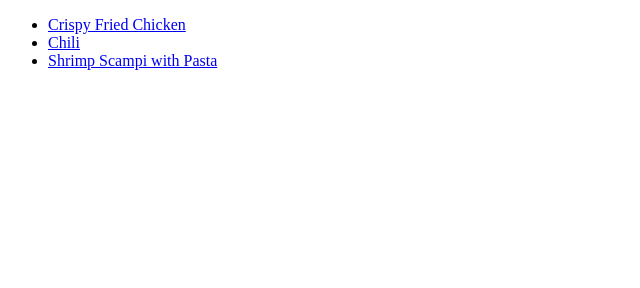
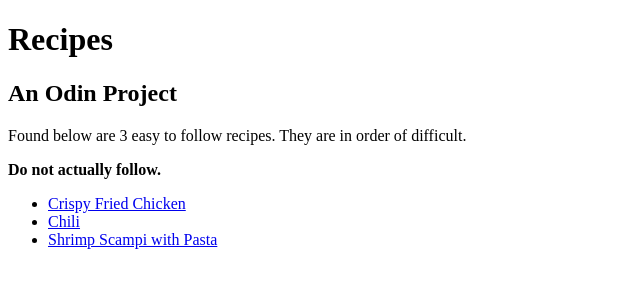
Before and after one commit to taztheprogrammer/odin-recipes, a plain HTML site: page index.html in a window 1280 px wide. Shown: the whole page, without its empty margins (0-640 px from the left). Drawn offline with Linux system fonts and the light colour scheme.

Commit message:
Added h1, h2, and p to index.html.
This concludes the project.

```diff
--- a/index.html
+++ b/index.html
@@ -6,6 +6,10 @@
         <title>Odin-recipes</title>
     </head>
     <body>
+        <h1>Recipes</h1>
+        <h2>An Odin Project</h2>
+        <p>Found below are 3 easy to follow recipes. They are in order of difficult. <br> </p>
+        <p><b>Do not actually follow.</b></p>
         <ul>
             <li><a href="recipes/crispy_fried_chicken.html">Crispy Fried Chicken</a></li>
             <li><a href="recipes/chili.html">Chili</a></li>
```
